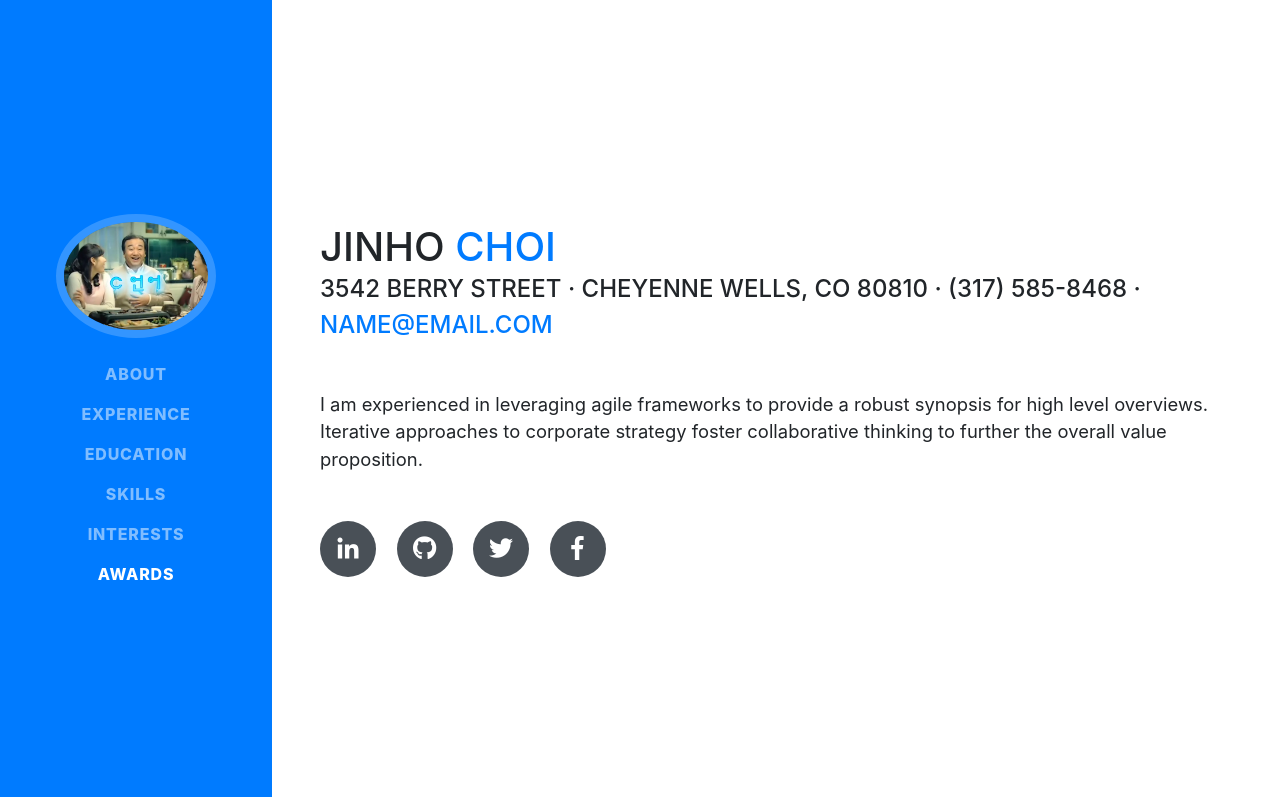
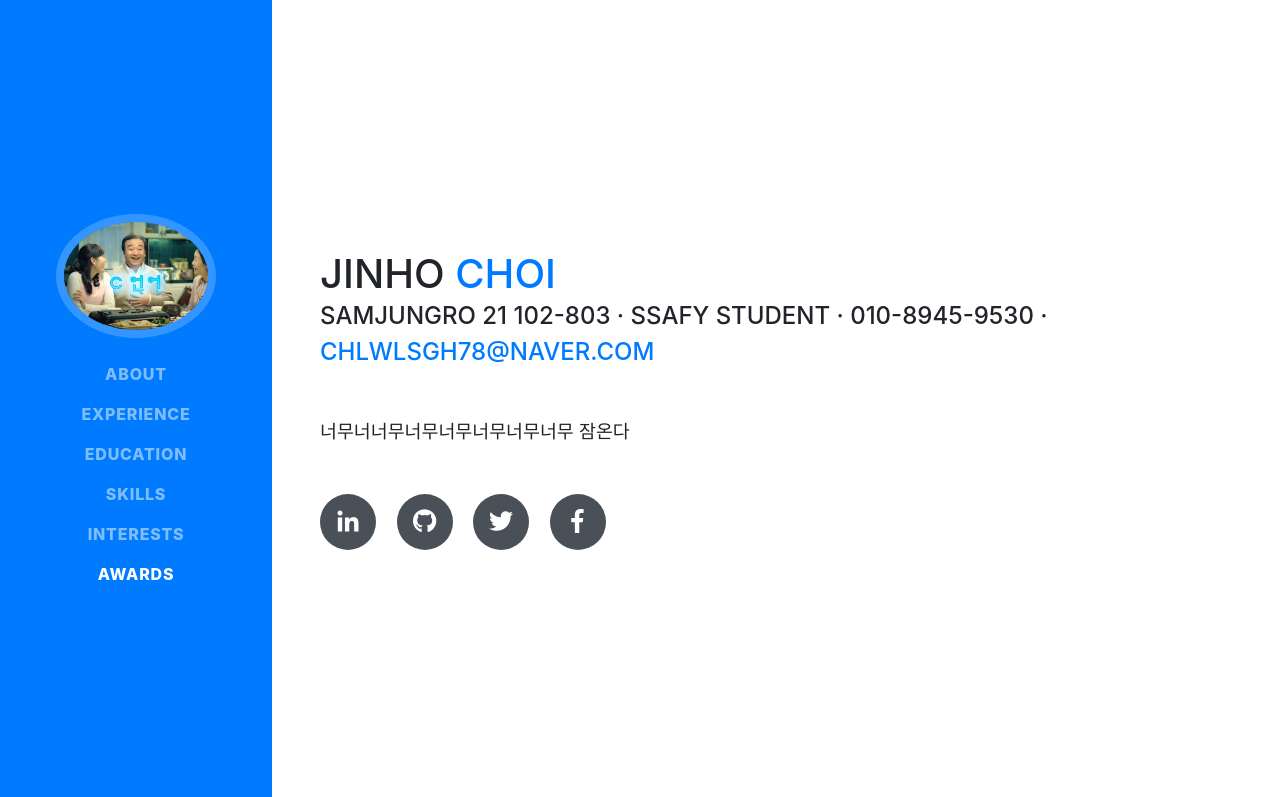
Before and after one commit to choijinhooo/choijinhooo.github.io, a website with bundled scripts: page index.html in a window 1280 px wide. Shown: the top 797 px of the page. Built offline with nearby package versions, Linux system fonts and the light colour scheme; a web font is replaced by a local one.

Commit message:
change all

```diff
--- a/index.html
+++ b/index.html
@@ -66,10 +66,10 @@
           <h1 class="mb-0">Jinho
             <span class="text-primary">Choi</span>
           </h1>
-          <div class="subheading mb-5">3542 Berry Street · Cheyenne Wells, CO 80810 · (317) 585-8468 ·
-            <a href="mailto:name@email.com">name@email.com</a>
+          <div class="subheading mb-5">samjungro 21 102-803 · SSAFY student · 010-8945-9530 ·
+            <a href="mailto:name@email.com">chlwlsgh78@naver.com</a>
           </div>
-          <p class="lead mb-5">I am experienced in leveraging agile frameworks to provide a robust synopsis for high level overviews. Iterative approaches to corporate strategy foster collaborative thinking to further the overall value proposition.</p>
+          <p class="lead mb-5">너무너너무너무너무너무너무너무 잠온다</p>
           <div class="social-icons">
             <a href="#">
               <i class="fab fa-linkedin-in"></i>
```
